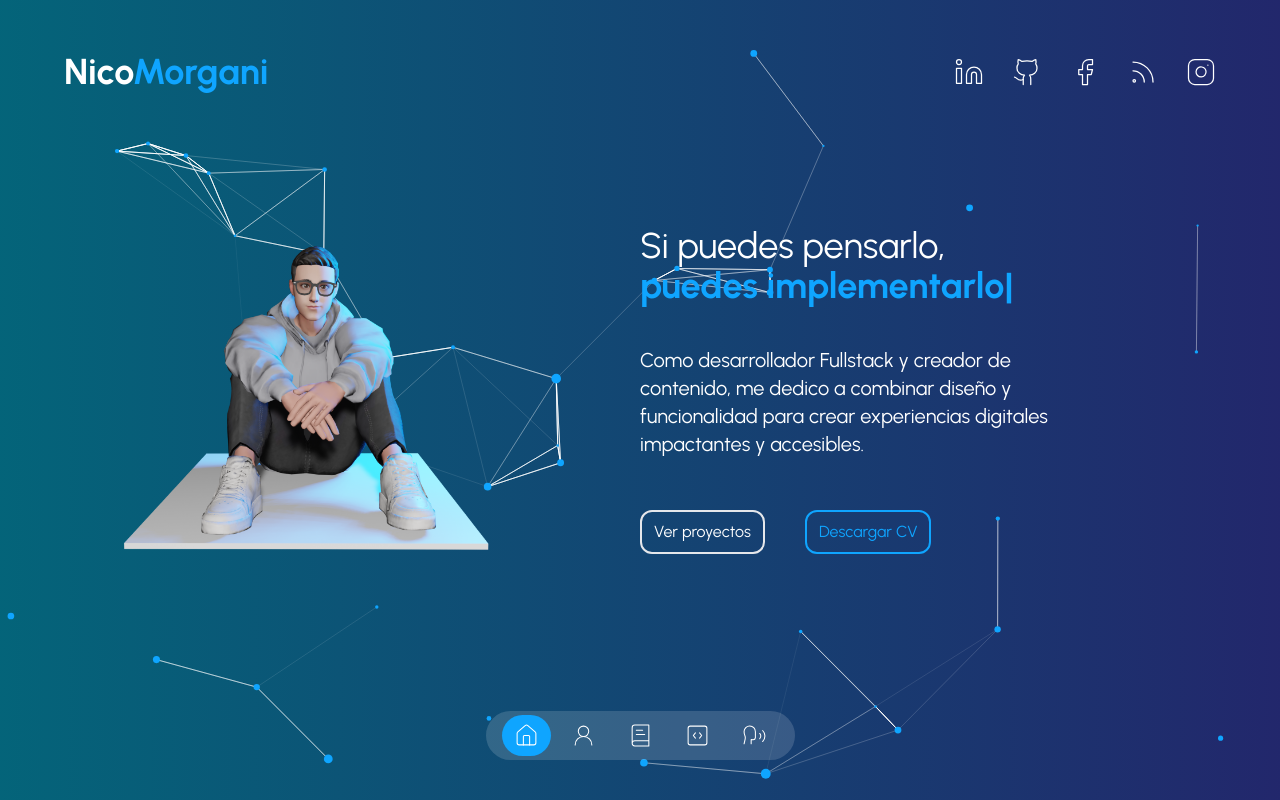
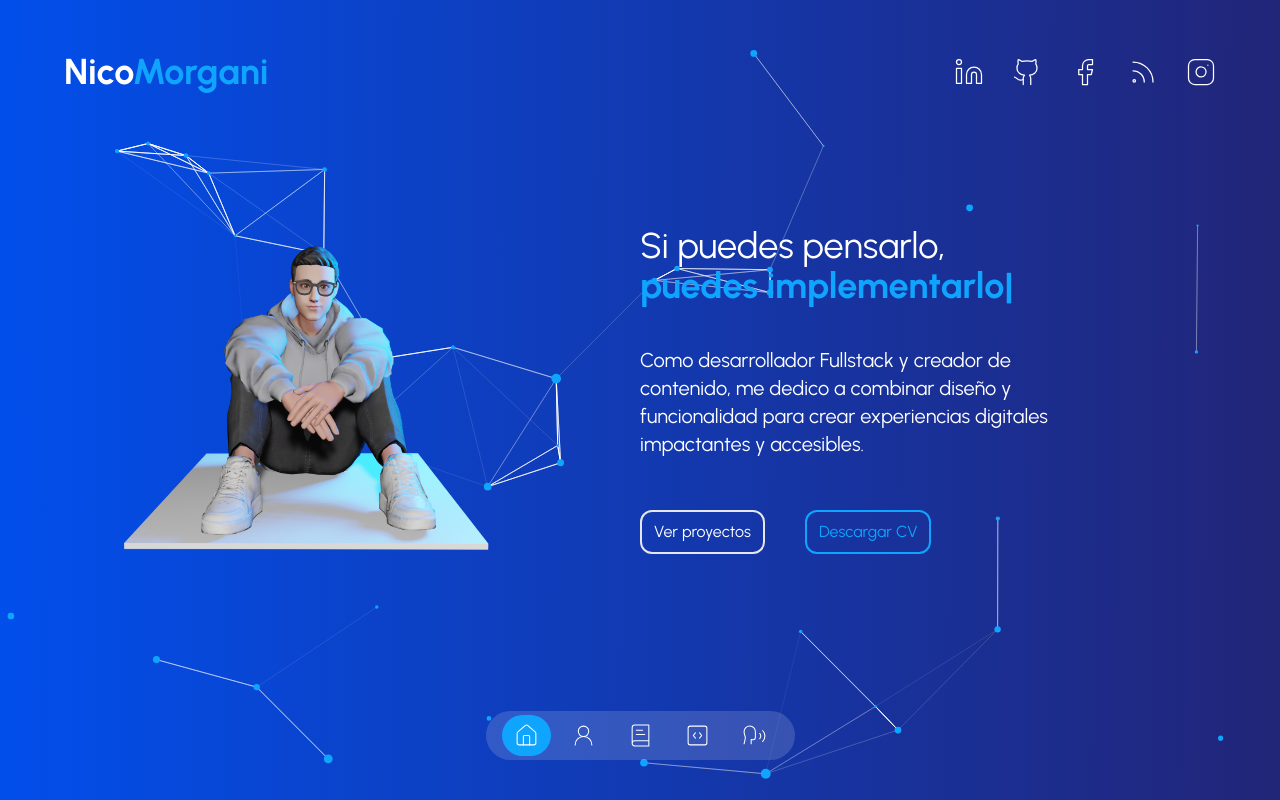
Before and after one commit to NicolasMorgani/my-portfolio, a Next.js app: page / in a window 1280 px wide. Built offline with nearby package versions, Linux system fonts and the light colour scheme.

Commit message:
background color

```diff
--- a/tailwind.config.ts
+++ b/tailwind.config.ts
@@ -14,7 +14,7 @@ const config: Config = {
       },
       backgroundImage: {
         "gradient-cover":
-          "linear-gradient(90.21deg, rgba(3, 190, 221, 0.5) -5.91%, rgba(74, 47, 189, 0.5) 111.58%)",
+          "linear-gradient(90.21deg, rgba(0, 81, 242, 1) -5.91%, rgba(74, 47, 189, 0.5) 111.58%)",
       },
     },
   },
```
